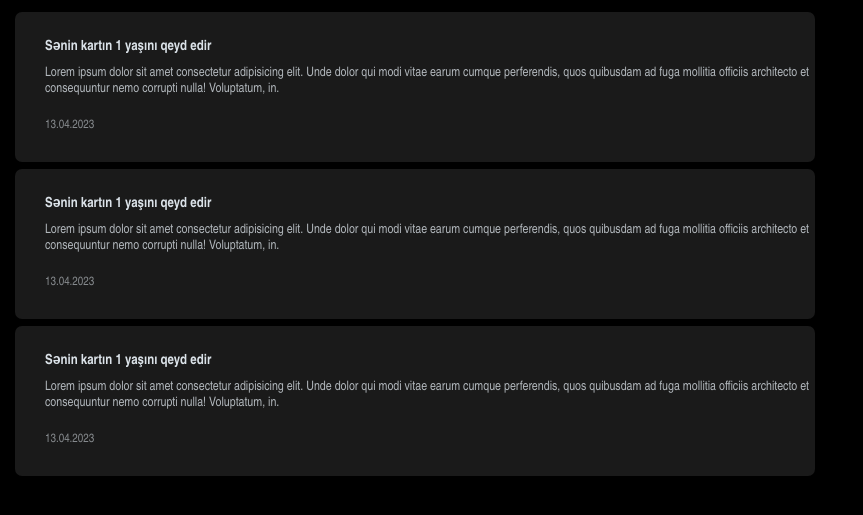
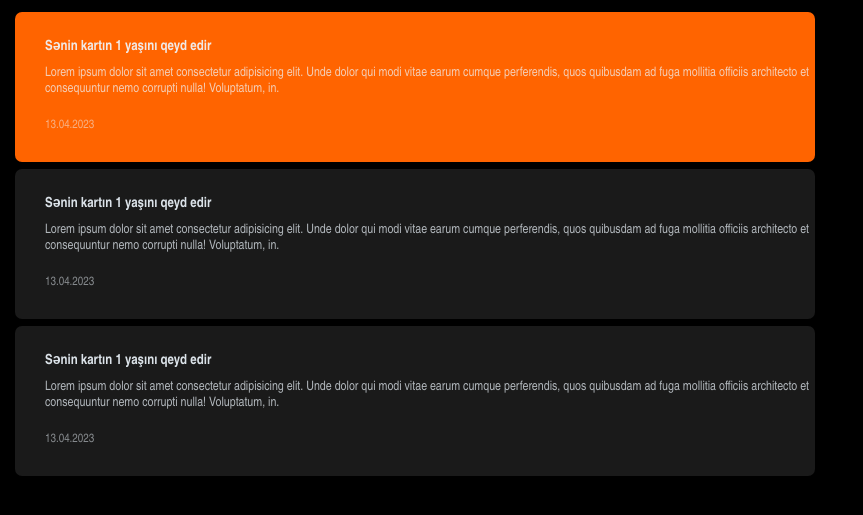
Before and after one commit to sananeo0/CssTask, a plain HTML site: page index.html in a window 1280 px wide. In both pictures the pointer is over the element 415 px from the left and 132 px from the top of the page. Shown: the part 45-560 px from the top of the page, without its empty margins (0-863 px from the left). Drawn offline with Linux system fonts and the light colour scheme.

Commit message:
effect added

```diff
--- a/style/app.css
+++ b/style/app.css
@@ -22,6 +22,10 @@ body{
     margin-top: 7px;
     width: 800px;
     height: 150px;
+    transition: background-color 0.3s ease;
+}
+.body:hover{
+    background-color: #FF6400;
 }
 
 .body h4,p{
```
